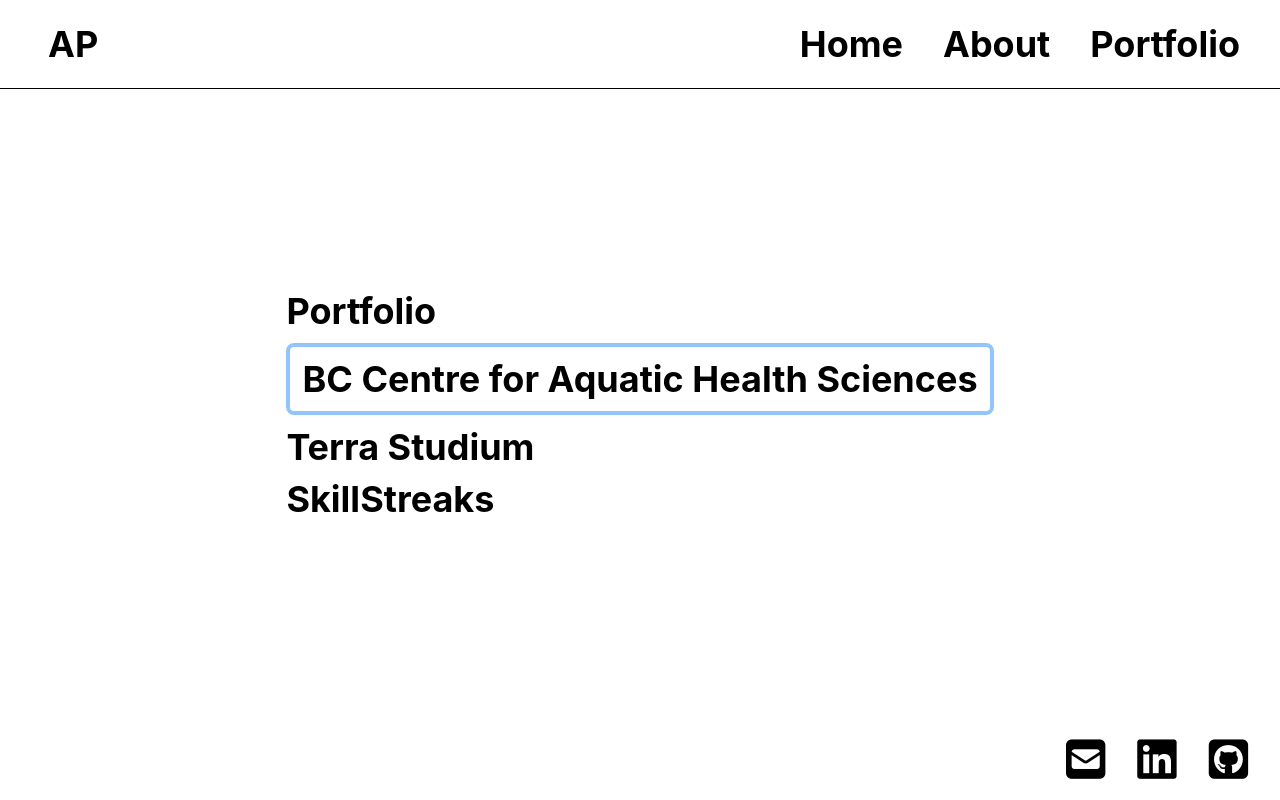
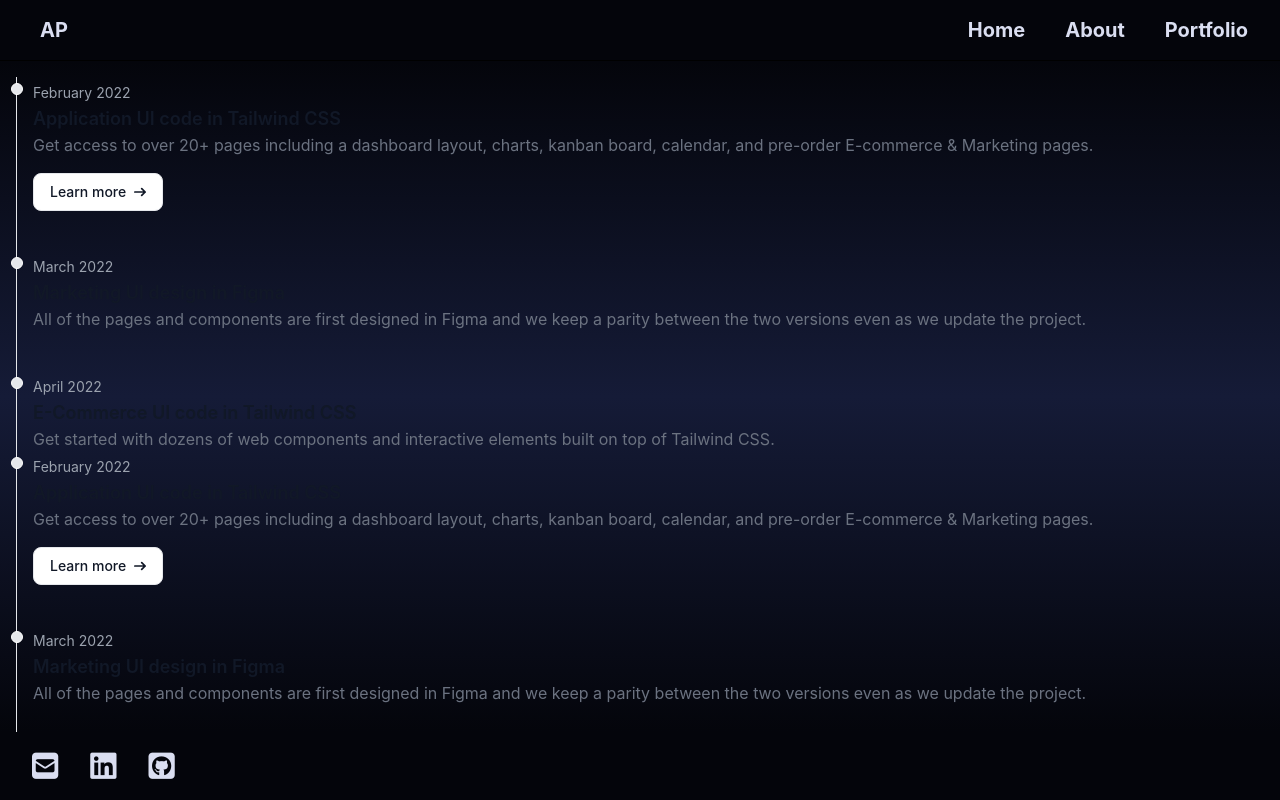
Before and after one commit to alexrpu/site, a React (Create React App) app: page /site/portfolio in a window 1280 px wide. Built offline with nearby package versions, Linux system fonts and the light colour scheme.

Commit message:
changed colours and updated portfolio structure

```diff
--- a/src/App.css
+++ b/src/App.css
@@ -36,3 +36,34 @@
     transform: rotate(360deg);
   }
 }
+
+.year-section {
+  margin: 50px auto;
+  color: #b4f8d7;
+  font-size: 1.8em;
+  font-family: 'Lato', Helvetica, Arial, sans-serif;
+}
+.year-section a {
+  font-weight: 700;
+  color: #eee;
+}
+.year-section .year {
+  color: #0d864b;
+  font-weight: 400;
+}
+.year-section .big {
+  font-size: larger;
+  color: #eee;
+  font-weight: 100;
+  margin-bottom: 0.5em;
+}
+.year-section .aside {
+  font-size: smaller;
+  border-left: 2px solid #0d864b;
+  padding-left: 10px;
+  padding-bottom: 20px;
+  font-weight: 300;
+}
+.year-section ul {
+  list-style: circle;
+}
--- a/src/Home.js
+++ b/src/Home.js
@@ -3,7 +3,11 @@
 export class Home extends Component {
   render() {
     return (
-      <div>Welcome. My name is Alex and I'm an aspiring web developer based in Vancouver, BC. </div>
+      <div class="flex justify-center">
+        <p>
+          Welcome. My name is Alex and I'm an aspiring web developer based in Vancouver, BC.
+        </p>
+      </div>
     )
   }
 }
--- a/src/Layout.js
+++ b/src/Layout.js
@@ -4,34 +4,34 @@
 export class Layout extends Component {
   render() {
     return (
-      <div class="flex flex-col h-screen text-4xl font-bold">
-        <nav class="flow-root p-4 px-10 border-b border-black">
+      <div class="flex flex-col h-screen text-text text-xl font-bold">
+        <nav class="p-2 px-8 border-b border-black bg-background">
           <div class="float-left p-2">
             <h1>AP</h1>
           </div>
           <div class="float-right py-2">
             <ul class="flex space-x-10">
-                <li class="hover:text-blue-400">
+                <li class="hover:text-primary">
                 <Link to="/">Home</Link>
                 </li>
-                <li class="hover:text-blue-400">
+                <li class="hover:text-primary">
                 <Link to="/about">About</Link>
                 </li>
-                <li class="hover:text-blue-400">
+                <li class="hover:text-primary">
                 <Link to="/portfolio">Portfolio</Link>
                 </li>
             </ul>
           </div>
         </nav>
 
-        <body class="flex flex-1 items-center justify-center">
+        <body class="flex-grow overflow-auto bg-gradient-to-t from-background via-secondary to-background">
           <Outlet />
         </body>
 
-        <footer class="flex py-5 px-8 justify-end space-x-8">
-          <a href="mailto:alexander.r.pu@gmail.com"><i class="fa-solid fa-square-envelope fa-lg"></i></a>
-          <a href='https://www.linkedin.com/in/alexanderpu'><i class="fa-brands fa-linkedin fa-lg"></i></a>
-          <a href='https://github.com/alexrpu'><i class="fa-brands fa-square-github fa-lg"></i></a>
+        <footer class="py-5 px-8 justify-end space-x-8 bg-background">
+          <a href="mailto:alexander.r.pu@gmail.com"><i class="fa-solid fa-square-envelope fa-xl hover:text-primary"></i></a>
+          <a href='https://www.linkedin.com/in/alexanderpu'><i class="fa-brands fa-linkedin fa-xl hover:text-primary"></i></a>
+          <a href='https://github.com/alexrpu'><i class="fa-brands fa-square-github fa-xl hover:text-primary"></i></a>
         </footer>
       </div>
     )
--- a/src/Portfolio.js
+++ b/src/Portfolio.js
@@ -3,20 +3,73 @@
 export class Portfolio extends Component {
   render() {
     return (
-    <div class="flex-col space-y-3">
-      <div>
-        <h1>Portfolio</h1>
+      <div class="p-4">
+      <ol class="relative border-l border-gray-200 dark:border-gray-700 ">
+      <li class="mb-10 ml-4">
+          <div class="absolute w-3 h-3 bg-gray-200 rounded-full mt-1.5 -left-1.5 border border-white dark:border-gray-900 dark:bg-gray-700"></div>
+          <time class="mb-1 text-sm font-normal leading-none text-gray-400 dark:text-gray-500">February 2022</time>
+          <h3 class="text-lg font-semibold text-gray-900 dark:text-white">Application UI code in Tailwind CSS</h3>
+          <p class="mb-4 text-base font-normal text-gray-500 dark:text-gray-400">Get access to over 20+ pages including a dashboard layout, charts, kanban board, calendar, and pre-order E-commerce & Marketing pages.</p>
+          <a href="#" class="inline-flex items-center px-4 py-2 text-sm font-medium text-gray-900 bg-white border border-gray-200 rounded-lg hover:bg-gray-100 hover:text-blue-700 focus:z-10 focus:ring-4 focus:outline-none focus:ring-gray-200 focus:text-blue-700 dark:bg-gray-800 dark:text-gray-400 dark:border-gray-600 dark:hover:text-white dark:hover:bg-gray-700 dark:focus:ring-gray-700">Learn more <svg class="w-3 h-3 ml-2" aria-hidden="true" xmlns="http://www.w3.org/2000/svg" fill="none" viewBox="0 0 14 10">
+      <path stroke="currentColor" stroke-linecap="round" stroke-linejoin="round" stroke-width="2" d="M1 5h12m0 0L9 1m4 4L9 9"/>
+    </svg></a>
+      </li>
+      <li class="mb-10 ml-4">
+          <div class="absolute w-3 h-3 bg-gray-200 rounded-full mt-1.5 -left-1.5 border border-white dark:border-gray-900 dark:bg-gray-700"></div>
+          <time class="mb-1 text-sm font-normal leading-none text-gray-400 dark:text-gray-500">March 2022</time>
+          <h3 class="text-lg font-semibold text-gray-900 dark:text-white">Marketing UI design in Figma</h3>
+          <p class="text-base font-normal text-gray-500 dark:text-gray-400">All of the pages and components are first designed in Figma and we keep a parity between the two versions even as we update the project.</p>
+      </li>
+      <li class="ml-4">
+          <div class="absolute w-3 h-3 bg-gray-200 rounded-full mt-1.5 -left-1.5 border border-white dark:border-gray-900 dark:bg-gray-700"></div>
+          <time class="mb-1 text-sm font-normal leading-none text-gray-400 dark:text-gray-500">April 2022</time>
+          <h3 class="text-lg font-semibold text-gray-900 dark:text-white">E-Commerce UI code in Tailwind CSS</h3>
+          <p class="text-base font-normal text-gray-500 dark:text-gray-400">Get started with dozens of web components and interactive elements built on top of Tailwind CSS.</p>
+      </li>
+      <li class="mb-10 ml-4">
+          <div class="absolute w-3 h-3 bg-gray-200 rounded-full mt-1.5 -left-1.5 border border-white dark:border-gray-900 dark:bg-gray-700"></div>
+          <time class="mb-1 text-sm font-normal leading-none text-gray-400 dark:text-gray-500">February 2022</time>
+          <h3 class="text-lg font-semibold text-gray-900 dark:text-white">Application UI code in Tailwind CSS</h3>
+          <p class="mb-4 text-base font-normal text-gray-500 dark:text-gray-400">Get access to over 20+ pages including a dashboard layout, charts, kanban board, calendar, and pre-order E-commerce & Marketing pages.</p>
+          <a href="#" class="inline-flex items-center px-4 py-2 text-sm font-medium text-gray-900 bg-white border border-gray-200 rounded-lg hover:bg-gray-100 hover:text-blue-700 focus:z-10 focus:ring-4 focus:outline-none focus:ring-gray-200 focus:text-blue-700 dark:bg-gray-800 dark:text-gray-400 dark:border-gray-600 dark:hover:text-white dark:hover:bg-gray-700 dark:focus:ring-gray-700">Learn more <svg class="w-3 h-3 ml-2" aria-hidden="true" xmlns="http://www.w3.org/2000/svg" fill="none" viewBox="0 0 14 10">
+      <path stroke="currentColor" stroke-linecap="round" stroke-linejoin="round" stroke-width="2" d="M1 5h12m0 0L9 1m4 4L9 9"/>
+    </svg></a>
+      </li>
+      <li class="mb-10 ml-4">
+          <div class="absolute w-3 h-3 bg-gray-200 rounded-full mt-1.5 -left-1.5 border border-white dark:border-gray-900 dark:bg-gray-700"></div>
+          <time class="mb-1 text-sm font-normal leading-none text-gray-400 dark:text-gray-500">March 2022</time>
+          <h3 class="text-lg font-semibold text-gray-900 dark:text-white">Marketing UI design in Figma</h3>
+          <p class="text-base font-normal text-gray-500 dark:text-gray-400">All of the pages and components are first designed in Figma and we keep a parity between the two versions even as we update the project.</p>
+      </li>
+      <li class="ml-4">
+          <div class="absolute w-3 h-3 bg-gray-200 rounded-full mt-1.5 -left-1.5 border border-white dark:border-gray-900 dark:bg-gray-700"></div>
+          <time class="mb-1 text-sm font-normal leading-none text-gray-400 dark:text-gray-500">April 2022</time>
+          <h3 class="text-lg font-semibold text-gray-900 dark:text-white">E-Commerce UI code in Tailwind CSS</h3>
+          <p class="text-base font-normal text-gray-500 dark:text-gray-400">Get started with dozens of web components and interactive elements built on top of Tailwind CSS.</p>
+      </li>
+      <li class="mb-10 ml-4">
+          <div class="absolute w-3 h-3 bg-gray-200 rounded-full mt-1.5 -left-1.5 border border-white dark:border-gray-900 dark:bg-gray-700"></div>
+          <time class="mb-1 text-sm font-normal leading-none text-gray-400 dark:text-gray-500">February 2022</time>
+          <h3 class="text-lg font-semibold text-gray-900 dark:text-white">Application UI code in Tailwind CSS</h3>
+          <p class="mb-4 text-base font-normal text-gray-500 dark:text-gray-400">Get access to over 20+ pages including a dashboard layout, charts, kanban board, calendar, and pre-order E-commerce & Marketing pages.</p>
+          <a href="#" class="inline-flex items-center px-4 py-2 text-sm font-medium text-gray-900 bg-white border border-gray-200 rounded-lg hover:bg-gray-100 hover:text-blue-700 focus:z-10 focus:ring-4 focus:outline-none focus:ring-gray-200 focus:text-blue-700 dark:bg-gray-800 dark:text-gray-400 dark:border-gray-600 dark:hover:text-white dark:hover:bg-gray-700 dark:focus:ring-gray-700">Learn more <svg class="w-3 h-3 ml-2" aria-hidden="true" xmlns="http://www.w3.org/2000/svg" fill="none" viewBox="0 0 14 10">
+      <path stroke="currentColor" stroke-linecap="round" stroke-linejoin="round" stroke-width="2" d="M1 5h12m0 0L9 1m4 4L9 9"/>
+    </svg></a>
+      </li>
+      <li class="mb-10 ml-4">
+          <div class="absolute w-3 h-3 bg-gray-200 rounded-full mt-1.5 -left-1.5 border border-white dark:border-gray-900 dark:bg-gray-700"></div>
+          <time class="mb-1 text-sm font-normal leading-none text-gray-400 dark:text-gray-500">March 2022</time>
+          <h3 class="text-lg font-semibold text-gray-900 dark:text-white">Marketing UI design in Figma</h3>
+          <p class="text-base font-normal text-gray-500 dark:text-gray-400">All of the pages and components are first designed in Figma and we keep a parity between the two versions even as we update the project.</p>
+      </li>
+      <li class="ml-4">
+          <div class="absolute w-3 h-3 bg-gray-200 rounded-full mt-1.5 -left-1.5 border border-white dark:border-gray-900 dark:bg-gray-700"></div>
+          <time class="mb-1 text-sm font-normal leading-none text-gray-400 dark:text-gray-500">April 2022</time>
+          <h3 class="text-lg font-semibold text-gray-900 dark:text-white">E-Commerce UI code in Tailwind CSS</h3>
+          <p class="text-base font-normal text-gray-500 dark:text-gray-400">Get started with dozens of web components and interactive elements built on top of Tailwind CSS.</p>
+      </li>
+      </ol>
       </div>
-      <div class="border-4 border-blue-300 rounded-lg p-3">
-        <h2>BC Centre for Aquatic Health Sciences</h2>
-      </div>
-      <div>
-        <h2>Terra Studium</h2>
-      </div>
-      <div>
-        <h2>SkillStreaks</h2>
-      </div>
-    </div>
     )
   }
 }
--- a/src/index.css
+++ b/src/index.css
@@ -1,6 +1,32 @@
 @tailwind base;
 @tailwind components;
 @tailwind utilities;
+
+* {
+  scrollbar-width: thin;
+  scrollbar-color: var(--secondary) var(--primary);
+}
+
+/* width */
+::-webkit-scrollbar {
+  width: 0px;
+}
+
+/* Track */
+::-webkit-scrollbar-track {
+  background: var(background-color);
+}
+
+/* Handle */
+::-webkit-scrollbar-thumb {
+  background: #888;
+  border-radius: 5px;
+}
+
+/* Handle on hover */
+::-webkit-scrollbar-thumb:hover {
+  background: #555;
+}
 
 body {
   margin: 0;
--- a/tailwind.config.js
+++ b/tailwind.config.js
@@ -4,7 +4,15 @@
     "./src/**/*.{js,jsx,ts,tsx}",
   ],
   theme: {
-    extend: {},
+    extend: {
+      colors: {
+        'text': '#dadef1',
+        'background': '#04050b',
+        'primary': '#7b88cc',
+        'secondary': '#151b37',
+        'accent': '#5a6bbf',
+      },
+    },
   },
   plugins: [],
 }
```
